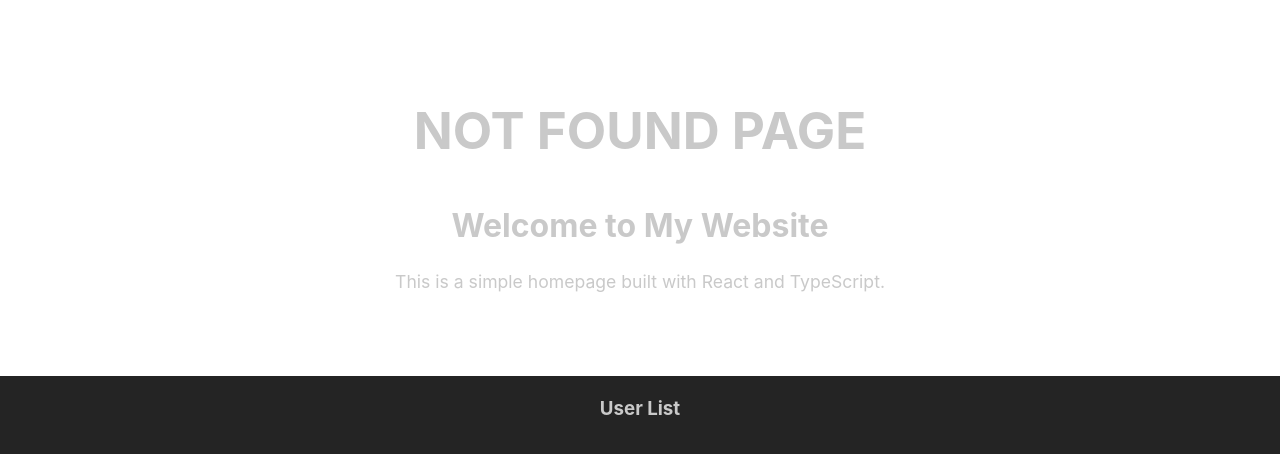
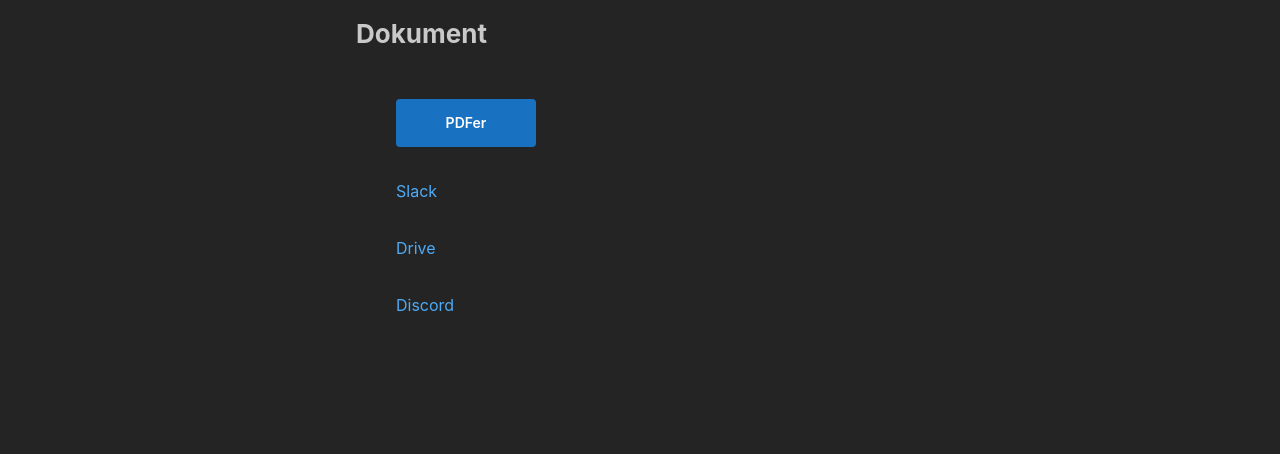
Before and after one commit to TDDD96-group10/FAD, a React (Vite) app in the folder fad_frontend/: page /FadderDocuments in a window 1280 px wide. Before the commit this address had no page. Shown: the top 454 px of the page. Built offline with nearby package versions, Linux system fonts and the light colour scheme.

Commit message:
Page implemented, TODO add PDF button functionality

```diff
--- a/fad_frontend/package.json
+++ b/fad_frontend/package.json
@@ -16,7 +16,8 @@
     "@tabler/core": "^1.0.0",
     "react": "^18.3.1",
     "react-dom": "^18.3.1",
-    "react-router-dom": "^7.2.0"
+    "react-router-dom": "^7.2.0",
+    "swagger-typescript-api": "^13.0.28"
   },
   "devDependencies": {
     "@eslint/js": "^9.17.0",
--- a/fad_frontend/src/navigation/routes.tsx
+++ b/fad_frontend/src/navigation/routes.tsx
@@ -4,6 +4,7 @@
 import NotFoundPage from '../pages/NotFoundPage';
 import FADheader from '../header';
 import Loginkod from '../pages/Loginkod';
+import FadderDocuments from '../pages/FadderDocuments';
 
 const AppRoutes: React.FC = () => {
   return (
@@ -11,6 +12,7 @@
       <Routes>
         <Route path="/" element={<Logintest />} />
         <Route path="/code" element={<Loginkod />} />
+        <Route path="/FadderDocuments" element={<FadderDocuments />} />
         <Route path="*" element={<NotFoundPage />} />
         <Route path="home" element={<FADheader />}>
           {routes.map(({ path, element: Element }) => (
--- /dev/null
+++ b/fad_frontend/src/pages/FadderDocuments.tsx
@@ -0,0 +1,80 @@
+import React, { useState } from 'react';
+import {
+  Stack,
+  Button,
+  ScrollArea,
+  Text,
+  Anchor,
+  Title,
+  Box,
+} from '@mantine/core';
+import '../styles/pages/FadderDocuments.css';
+
+// Update the type to reflect that these are just hyperlinks, not file links
+type LinkEntry = {
+  title: string;
+  url: string; // URL for the hyperlink, not necessarily a file
+};
+
+const FadderDocumentsPage: React.FC = () => {
+  // Sample data - these are now just hyperlinks, not file links
+  const [links, setLinks] = useState<LinkEntry[]>([
+    {
+      title: 'Slack',
+      url: 'https://example.com/link1',
+    },
+    {
+      title: 'Drive',
+      url: 'https://example.com/link2',
+    },
+    {
+      title: 'Discord',
+      url: 'https://example.com/link3',
+    },
+    // Add more links as needed
+  ]);
+
+  const handleButtonClick = () => {
+    // Placeholder for navigation logic to a page with files
+    // This will be implemented later to navigate to another page
+    console.log('Button clicked! Navigate to files page...');
+  };
+
+  return (
+    <Stack maw={600} mx="auto" p="md">
+      <Title order={2}>Dokument</Title>
+      {/* Wrap Button and ScrollArea in a Box with left margin for indentation */}
+      <Box ml={40}>
+        <Button
+          onClick={handleButtonClick}
+          variant="filled"
+          color="blue"
+          w={140} // Slightly wider to ensure text visibility
+          h={48} // Fixed height to make it taller
+          mt="xl" // Adds padding above the button
+          mb="xl" // Adds padding below the button
+        >
+          PDFer
+        </Button>
+        <ScrollArea h={400} type="auto" scrollbarSize={8}>
+          <Stack gap="xl">
+            {links.map((link, index) => (
+              <Anchor
+                key={index}
+                href={link.url}
+                target="_blank"
+                underline="hover"
+              >
+                <Text size="md" c="blue">
+                  {link.title}
+                </Text>
+              </Anchor>
+            ))}
+          </Stack>
+        </ScrollArea>
+      </Box>
+    </Stack>
+  );
+};
+
+export default FadderDocumentsPage;
```
Also changed, not shown: fad_frontend/src/styles/pages/FadderDocuments.css (added), 2 other files (tests, documents, lock files or other folders).
